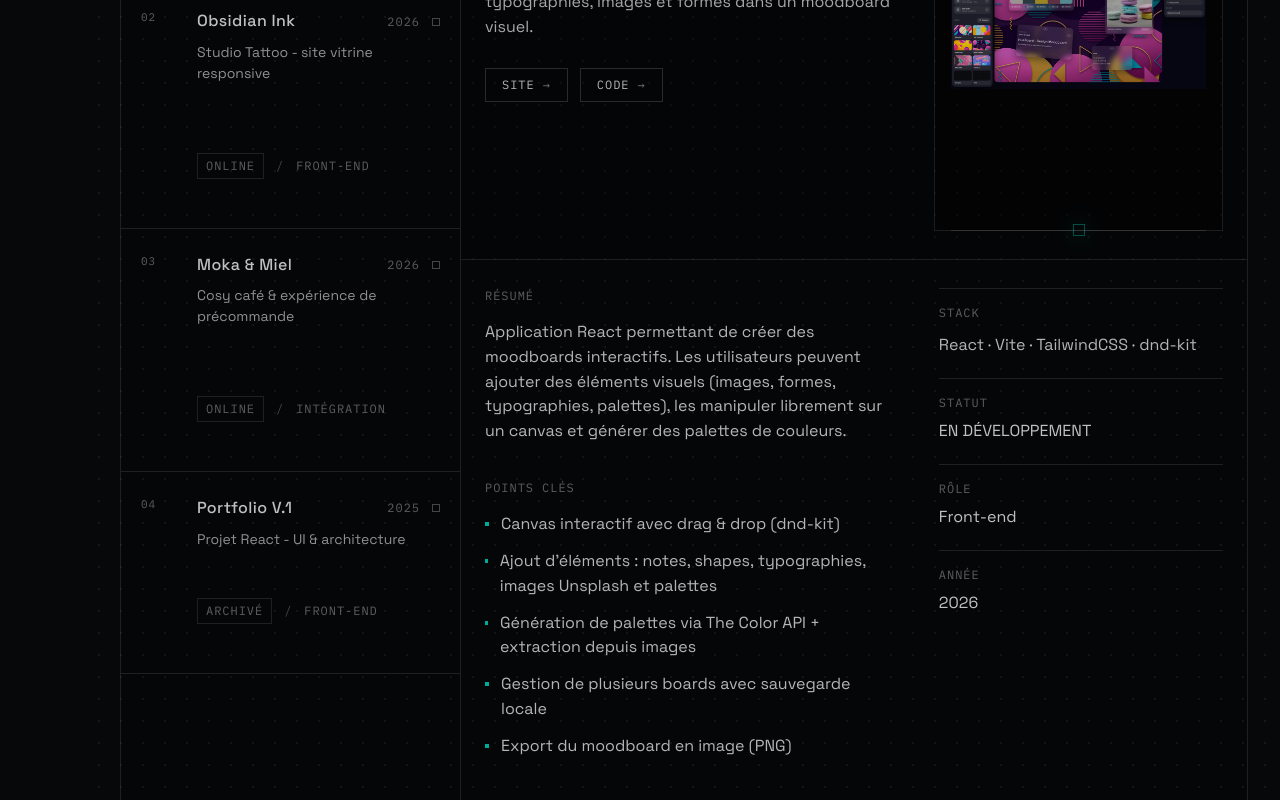
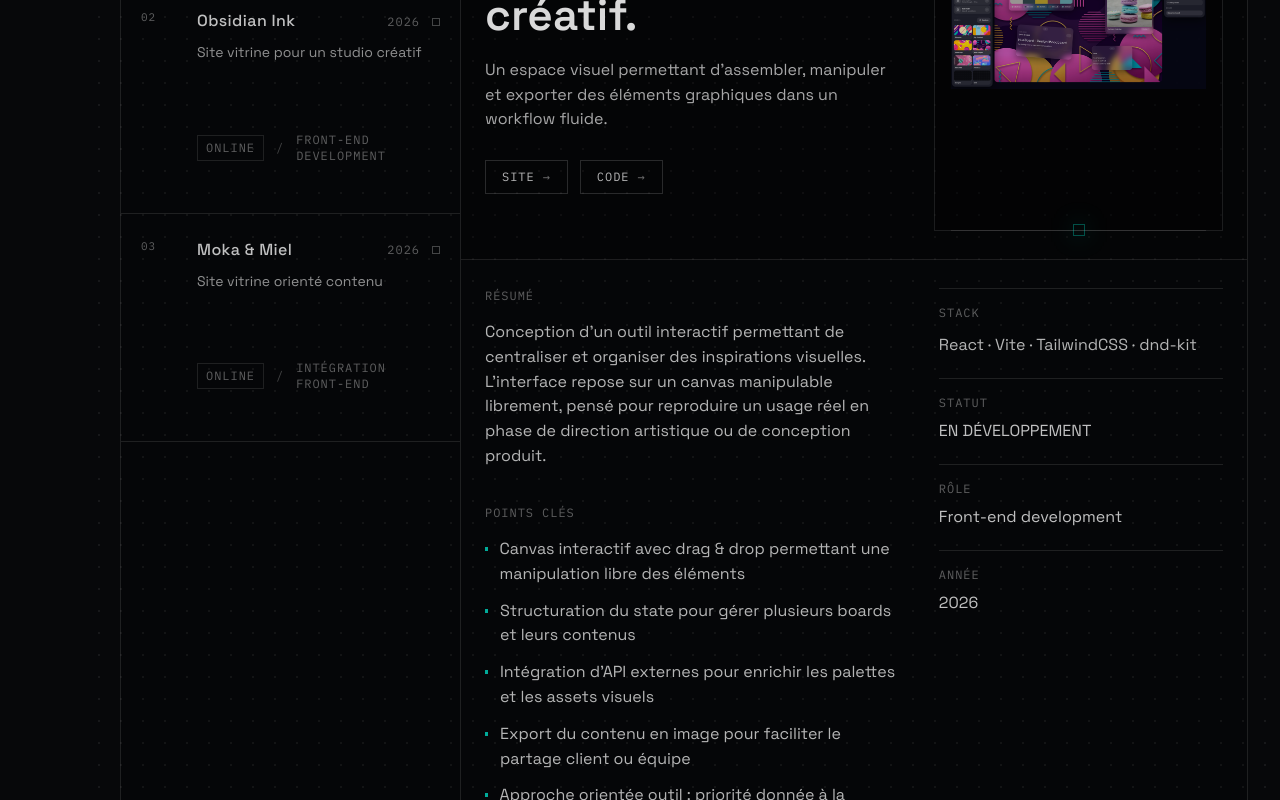
Before and after one commit to A-WEBerBeta/aweb-portfolio-v2, a React (Vite) app: page / in a window 1280 px wide. Shown: the part 1300-2100 px from the top of the page. Built offline with nearby package versions, Linux system fonts and the light colour scheme.

Commit message:
correction project's summary

```diff
--- a/src/data/projects.js
+++ b/src/data/projects.js
@@ -9,22 +9,26 @@ export const primaryProjects = [
     id: "hueboard",
     index: "01",
     title: "HueBoard",
-    subtitle: "Outil visuel de création de moodboards",
+    subtitle: "Outil de création de moodboards interactifs",
     stack: ["React", "Vite", "TailwindCSS", "dnd-kit"],
     year: "2026",
-    role: "Front-end",
+    role: "Front-end development",
     status: "EN DÉVELOPPEMENT",
-    tagline: "Composer, explorer, expérimenter.",
+
+    tagline: "Structurer l’inspiration, sans casser le flux créatif.",
+
     taglineSub:
-      "Un canvas interactif pour assembler palettes, typographies, images et formes dans un moodboard visuel.",
+      "Un espace visuel permettant d’assembler, manipuler et exporter des éléments graphiques dans un workflow fluide.",
+
     summary:
-      "Application React permettant de créer des moodboards interactifs. Les utilisateurs peuvent ajouter des éléments visuels (images, formes, typographies, palettes), les manipuler librement sur un canvas et générer des palettes de couleurs.",
+      "Conception d’un outil interactif permettant de centraliser et organiser des inspirations visuelles. L’interface repose sur un canvas manipulable librement, pensé pour reproduire un usage réel en phase de direction artistique ou de conception produit.",
+
     highlights: [
-      "Canvas interactif avec drag & drop (dnd-kit)",
-      "Ajout d’éléments : notes, shapes, typographies, images Unsplash et palettes",
-      "Génération de palettes via The Color API + extraction depuis images",
-      "Gestion de plusieurs boards avec sauvegarde locale",
-      "Export du moodboard en image (PNG)",
+      "Canvas interactif avec drag & drop permettant une manipulation libre des éléments",
+      "Structuration du state pour gérer plusieurs boards et leurs contenus",
+      "Intégration d’API externes pour enrichir les palettes et les assets visuels",
+      "Export du contenu en image pour faciliter le partage client ou équipe",
+      "Approche orientée outil : priorité donnée à la fluidité et à la lisibilité de l’interface",
     ],
     image: macaronImg,
     links: {
@@ -37,20 +41,25 @@ export const primaryProjects = [
     id: "obsidian-ink",
     index: "02",
     title: "Obsidian Ink",
-    subtitle: "Studio Tattoo - site vitrine responsive",
+    subtitle: "Site vitrine pour un studio créatif",
     stack: ["React", "Vite", "Tailwind v4", "Framer Motion"],
     year: "2026",
-    role: "Front-end",
+    role: "Front-end development",
     status: "ONLINE",
-    tagline: "Interface sombre. Détails nets.",
+
+    tagline: "Créer une ambiance sans nuire à l’expérience.",
+
     taglineSub:
-      "Une vitrine qui pose une ambiance, guide l’utilisateur, et reste rapide à parcourir.",
+      "Un site pensé pour valoriser une identité forte tout en gardant un parcours utilisateur clair et rapide.",
+
     summary:
-      "Site vitrine React pour un studio de tatouage fictif. Navigation claire, ambiance sombre maîtrisée et animations discrètes. Déployé sur Vercel avec un focus sur lisibilité et performance.",
+      "Réalisation d’un site vitrine avec une direction artistique marquée. Le travail s’est concentré sur l’équilibre entre esthétique et lisibilité, avec une navigation fluide et des animations discrètes pour ne pas impacter la performance ni la compréhension du contenu.",
+
     highlights: [
-      "Structure en sections + navigation latérale (parcours simple, repères clairs)",
-      "Animations Framer Motion (reveal, transitions) calibrées pour rester discrètes",
-      "Système de styles Tailwind cohérent (typo, espacements, états) sans surcharge",
+      "Hiérarchisation du contenu pour guider la lecture et la prise de contact",
+      "Animations limitées aux transitions utiles pour préserver la fluidité",
+      "Système de styles cohérent pour garantir homogénéité et maintenabilité",
+      "Optimisation du rendu sur mobile avec priorisation des contenus clés",
     ],
     image: obsidianImg,
     links: {
@@ -63,20 +72,25 @@ export const primaryProjects = [
     id: "moka-miel",
     index: "03",
     title: "Moka & Miel",
-    subtitle: "Cosy café & expérience de précommande",
+    subtitle: "Site vitrine orienté contenu",
     stack: ["WordPress", "Elementor", "CSS", "Responsive"],
     year: "2026",
-    role: "Intégration",
+    role: "Intégration front-end",
     status: "ONLINE",
-    tagline: "Chaleureux, lisible, efficace.",
+
+    tagline: "Rendre l’information accessible immédiatement.",
+
     taglineSub:
-      "Une vitrine WordPress orientée contenu : on trouve vite, on lit bien, on comprend.",
+      "Une vitrine pensée pour un usage rapide : consulter, comprendre, décider.",
+
     summary:
-      "Site vitrine WordPress pour un café fictif, centré sur la lisibilité et l’accès rapide aux informations clés. Mise en page chaleureuse et responsive optimisé pour mobile.",
+      "Intégration d’un site vitrine WordPress pour un café fictif, avec un focus sur la lisibilité et l’accès rapide aux informations essentielles. L’objectif était de structurer le contenu pour un usage mobile prioritaire et une consultation sans friction.",
+
     highlights: [
-      "Intégration Elementor : sections réutilisables + mise en page cohérente",
-      "Responsive : ajustements mobiles (typographies, espacements, priorités de contenu)",
-      "Structure de contenu pensée “vitrine” (infos clés accessibles rapidement)",
+      "Structuration du contenu pour accès rapide aux informations clés",
+      "Mise en place de sections réutilisables pour faciliter les évolutions",
+      "Optimisation mobile : adaptation des typographies et priorités visuelles",
+      "Logique éditoriale orientée utilisateur (horaires, menu, accès rapide)",
     ],
     image: mokaImg,
     links: {
@@ -85,7 +99,9 @@ export const primaryProjects = [
       demoVideo: "https://youtu.be/weJuvUnlI1g",
     },
   },
+];
 
+export const otherProjects = [
   {
     id: "portfolio-v1",
     index: "04",
@@ -95,11 +111,11 @@ export const primaryProjects = [
     year: "2025",
     role: "Front-end",
     status: "ARCHIVÉ",
-    tagline: "Point de départ.",
+    tagline: "Première itération.",
     taglineSub:
       "Base initiale avant la refonte : structure, composants, premières itérations UI.",
     summary:
-      "Première version de mon portfolio React. Base d’architecture, organisation des composants et premières explorations UI avant la refonte actuelle.",
+      "Version initiale de mon portfolio React. Base de travail ayant permis de structurer l’architecture et d’identifier les axes d’amélioration pour la version actuelle.",
     highlights: [
       "Mise en place des pages et composants de base (structure)",
       "Organisation du projet : dossiers, assets, styles (CSS Modules)",
@@ -113,9 +129,6 @@ export const primaryProjects = [
     },
     metaBadges: ["Archive", "React", "UI"],
   },
-];
-
-export const otherProjects = [
   {
     id: "kasa",
     index: "05",
@@ -125,10 +138,10 @@ export const otherProjects = [
     year: "2025",
     role: "Intégration",
     status: "TERMINÉ",
-    tagline: "App React responsive.",
+    tagline: "Construire une base solide en React.",
     taglineSub: "Routing, composants réutilisables et UI fidèle à la maquette.",
     summary:
-      "Application de location immobilière développée avec React à partir d’une maquette. Mise en place d’une navigation SPA avec React Router, pages dynamiques (logements), gestion des états UI (erreurs/404) et intégration responsive.",
+      "Projet de formation ayant permis de consolider les fondamentaux React : routing, composants réutilisables et gestion des états d’interface dans une application structurée.",
     highlights: [
       "SPA + React Router (routes dynamiques)",
       "Composants réutilisables (cards, carousel, accordéon)",
```
